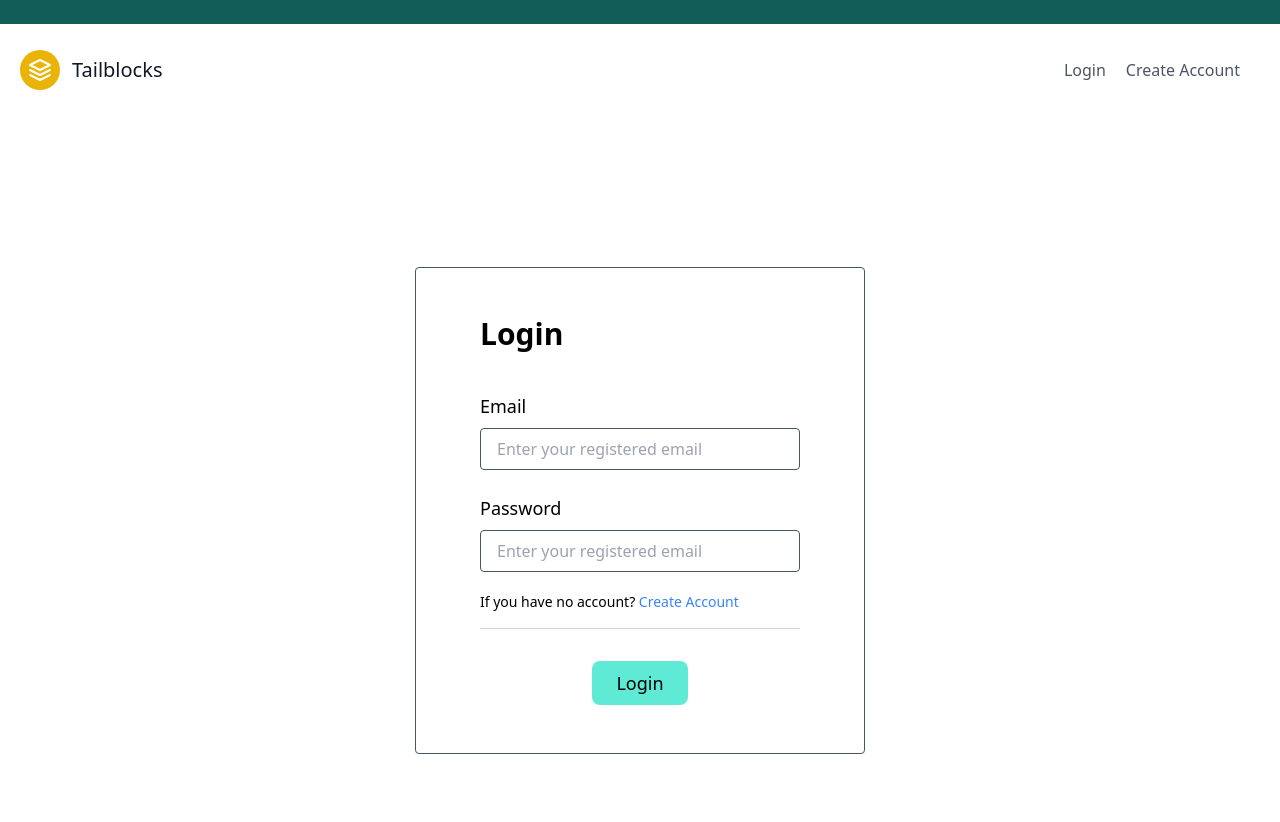
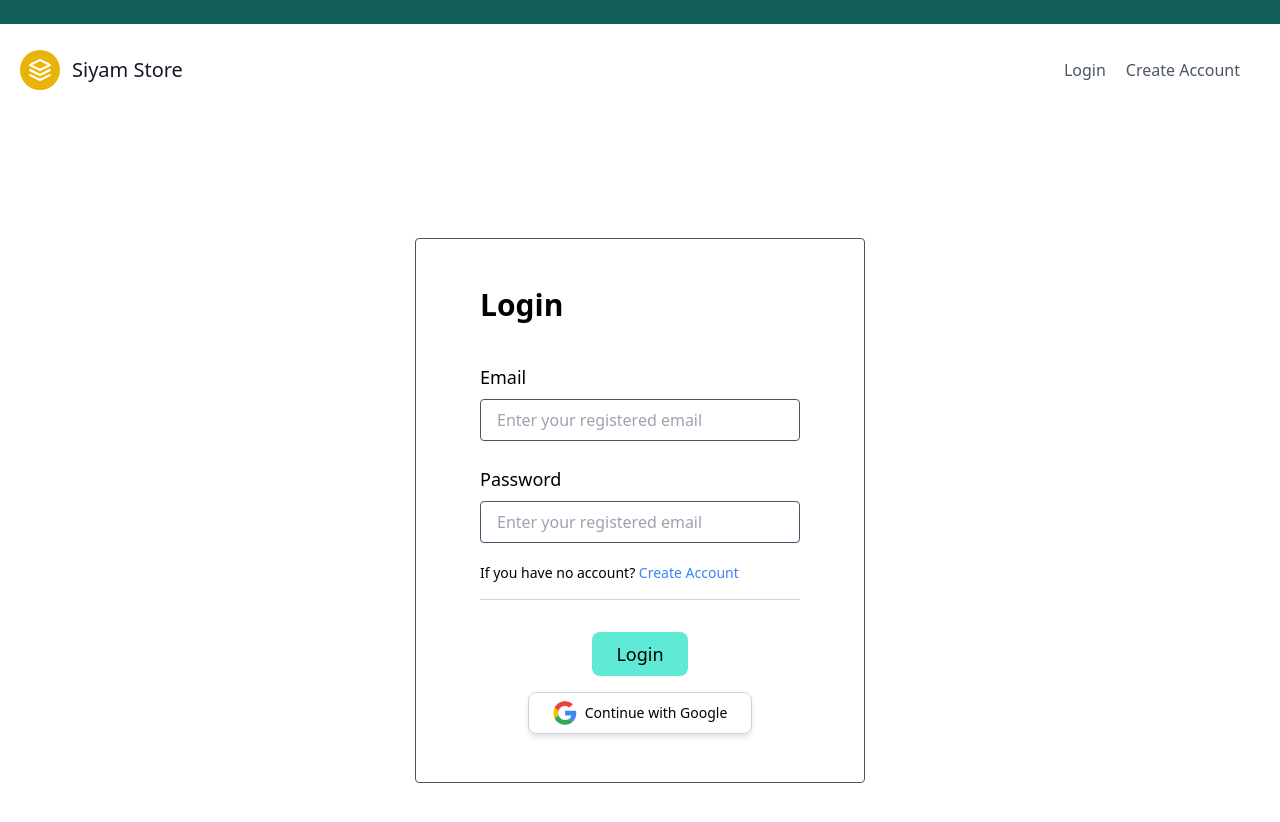
Before and after one commit to AsheelAhmedSiddiqui/First-Project-By-Sir-Bilal, a React (Vite) app: page /Login in a window 1280 px wide. Shown: the top 822 px of the page. Built offline with nearby package versions, Linux system fonts and the light colour scheme; no server answers.

Commit message:
add google sign in

```diff
--- a/src/components/Header.jsx
+++ b/src/components/Header.jsx
@@ -45,11 +45,11 @@
 					>
 						<path d="M12 2L2 7l10 5 10-5-10-5zM2 17l10 5 10-5M2 12l10 5 10-5" />
 					</svg>
-					<span className="ml-3 text-xl">Tailblocks</span>
+					<span className="ml-3 text-xl">Siyam Store</span>
 				</Link>
 				<nav className="md:ml-auto flex flex-wrap items-center text-base justify-center">
 					{currUser.isLogin ? (
-						<UserInfo logout={logout} userEmail={currUser.data.email} />
+						<UserInfo logout={logout} />
 					) : (
 						<AccountLink />
 					)}
--- a/src/components/Login.jsx
+++ b/src/components/Login.jsx
@@ -5,6 +5,7 @@
 	getAuth,
 	GoogleAuthProvider,
 	signInWithEmailAndPassword,
+	signInWithPopup,
 } from "firebase/auth";
 
 function Login() {
@@ -38,7 +39,32 @@
 			});
 	};
 
-	const provider = new GoogleAuthProvider();
+	const hanldeSignInWithGoogle = () => {
+		const provider = new GoogleAuthProvider();
+		provider.addScope("https://www.googleapis.com/auth/contacts.readonly");
+		signInWithPopup(auth, provider)
+			.then((result) => {
+				// This gives you a Google Access Token. You can use it to access the Google API.
+				const credential = GoogleAuthProvider.credentialFromResult(result);
+				const token = credential.accessToken;
+				// The signed-in user info.
+				const user = result.user;
+				// IdP data available using getAdditionalUserInfo(result)
+				// ...
+				navigate("/");
+			})
+			.catch((error) => {
+				// Handle Errors here.
+				const errorCode = error.code;
+				const errorMessage = error.message;
+				// The email of the user's account used.
+				const email = error.customData.email;
+				// The AuthCredential type that was used.
+				const credential = GoogleAuthProvider.credentialFromError(error);
+				alert("error====>" + errorCode);
+				// ...
+			});
+	};
 
 	return (
 		<>
@@ -92,6 +118,76 @@
 							Login
 						</button>
 					</div>
+					<div className="flex items-center justify-center">
+						<button
+							onClick={hanldeSignInWithGoogle}
+							className="flex items-center bg-white dark:bg-teal-300 border border-gray-300 rounded-lg shadow-md px-6 py-2 text-sm font-medium text-black dark:text-black hover:bg-teal-600 focus:outline-none focus:ring-2 focus:ring-offset-2 focus:ring-teal-500"
+						>
+							<svg
+								className="h-6 w-6 mr-2"
+								xmlns="http://www.w3.org/2000/svg"
+								xmlnsXlink="http://www.w3.org/1999/xlink"
+								width="800px"
+								height="800px"
+								viewBox="-0.5 0 48 48"
+								version="1.1"
+							>
+								{" "}
+								<title>Google-color</title> <desc>Created with Sketch.</desc>{" "}
+								<defs> </defs>{" "}
+								<g
+									id="Icons"
+									stroke="none"
+									strokeWidth={1}
+									fill="none"
+									fillRule="evenodd"
+								>
+									{" "}
+									<g
+										id="Color-"
+										transform="translate(-401.000000, -860.000000)"
+									>
+										{" "}
+										<g
+											id="Google"
+											transform="translate(401.000000, 860.000000)"
+										>
+											{" "}
+											<path
+												d="M9.82727273,24 C9.82727273,22.4757333 10.0804318,21.0144 10.5322727,19.6437333 L2.62345455,13.6042667 C1.08206818,16.7338667 0.213636364,20.2602667 0.213636364,24 C0.213636364,27.7365333 1.081,31.2608 2.62025,34.3882667 L10.5247955,28.3370667 C10.0772273,26.9728 9.82727273,25.5168 9.82727273,24"
+												id="Fill-1"
+												fill="#FBBC05"
+											>
+												{" "}
+											</path>{" "}
+											<path
+												d="M23.7136364,10.1333333 C27.025,10.1333333 30.0159091,11.3066667 32.3659091,13.2266667 L39.2022727,6.4 C35.0363636,2.77333333 29.6954545,0.533333333 23.7136364,0.533333333 C14.4268636,0.533333333 6.44540909,5.84426667 2.62345455,13.6042667 L10.5322727,19.6437333 C12.3545909,14.112 17.5491591,10.1333333 23.7136364,10.1333333"
+												id="Fill-2"
+												fill="#EB4335"
+											>
+												{" "}
+											</path>{" "}
+											<path
+												d="M23.7136364,37.8666667 C17.5491591,37.8666667 12.3545909,33.888 10.5322727,28.3562667 L2.62345455,34.3946667 C6.44540909,42.1557333 14.4268636,47.4666667 23.7136364,47.4666667 C29.4455,47.4666667 34.9177955,45.4314667 39.0249545,41.6181333 L31.5177727,35.8144 C29.3995682,37.1488 26.7323182,37.8666667 23.7136364,37.8666667"
+												id="Fill-3"
+												fill="#34A853"
+											>
+												{" "}
+											</path>{" "}
+											<path
+												d="M46.1454545,24 C46.1454545,22.6133333 45.9318182,21.12 45.6113636,19.7333333 L23.7136364,19.7333333 L23.7136364,28.8 L36.3181818,28.8 C35.6879545,31.8912 33.9724545,34.2677333 31.5177727,35.8144 L39.0249545,41.6181333 C43.3393409,37.6138667 46.1454545,31.6490667 46.1454545,24"
+												id="Fill-4"
+												fill="#4285F4"
+											>
+												{" "}
+											</path>{" "}
+										</g>{" "}
+									</g>{" "}
+								</g>{" "}
+							</svg>
+							<span>Continue with Google</span>
+						</button>
+					</div>
 				</form>
 			</div>
 		</>
--- /dev/null
+++ b/src/components/UserIcon.jsx
@@ -0,0 +1,13 @@
+import { faUser } from "@fortawesome/free-solid-svg-icons";
+import { FontAwesomeIcon } from "@fortawesome/react-fontawesome";
+
+function UserIcon() {
+	return (
+		<FontAwesomeIcon
+			icon={faUser}
+			className="text-2xl py-2 text-white px-3 rounded bg-amber-500"
+		/>
+	);
+}
+
+export default UserIcon;
--- /dev/null
+++ b/src/components/UserImg.jsx
@@ -0,0 +1,11 @@
+function UserImg({ image }) {
+    console.log(image);
+
+	return (
+		<div className="user-img">
+			<img src={image} alt="User Image" className="w-14 rounded-full" />
+		</div>
+	);
+}
+
+export default UserImg;
--- a/src/components/UserInfo.jsx
+++ b/src/components/UserInfo.jsx
@@ -1,14 +1,21 @@
-import { faUser } from "@fortawesome/free-solid-svg-icons";
-import { FontAwesomeIcon } from "@fortawesome/react-fontawesome";
+import { useContext } from "react";
+import { UserContext } from "../context/UserContext";
+import UserImg from "./UserImg";
+import UserIcon from "./UserIcon";
 
-export default function UserInfo({ logout, userEmail }) {
+export default function UserInfo({ logout }) {
+	const { user } = useContext(UserContext);
+	console.log(user);
+
 	return (
 		<div className="flex items-center gap-4">
-			<FontAwesomeIcon
-				icon={faUser}
-				className="text-2xl py-2 text-white px-3 rounded bg-amber-500"
-			/>
-			<h4>{userEmail}</h4>
+			{user.data.photo ? <UserImg image={user.data.photo} /> : <UserIcon />}
+			{user.data.displayName ? (
+				<h4>{user.data.displayName}</h4>
+			) : (
+				<h4>{user.data.email}</h4>
+			)}
+
 			<button
 				onClick={logout}
 				className="text-base border font-medium py-2 text-white px-3 rounded bg-amber-500 hover:text-amber-500 hover:bg-transparent hover:border hover:border-amber-500"
--- a/src/context/UserContext.jsx
+++ b/src/context/UserContext.jsx
@@ -19,11 +19,14 @@
 				// console.log(user);
 				// console.log(user)
 				const uid = user.uid;
+
 				setUser({
 					isLogin: true,
 					data: {
 						uid: user.uid,
+						displayName: user.displayName,
 						email: user.email,
+						photo: user.photoURL,
 					},
 				});
 				// ...
@@ -36,7 +39,9 @@
 				});
 			}
 		});
+		console.log(user.data)
 	}, []);
+
 
 	return (
 		<UserContext.Provider value={{ user, setUser }}>
```
